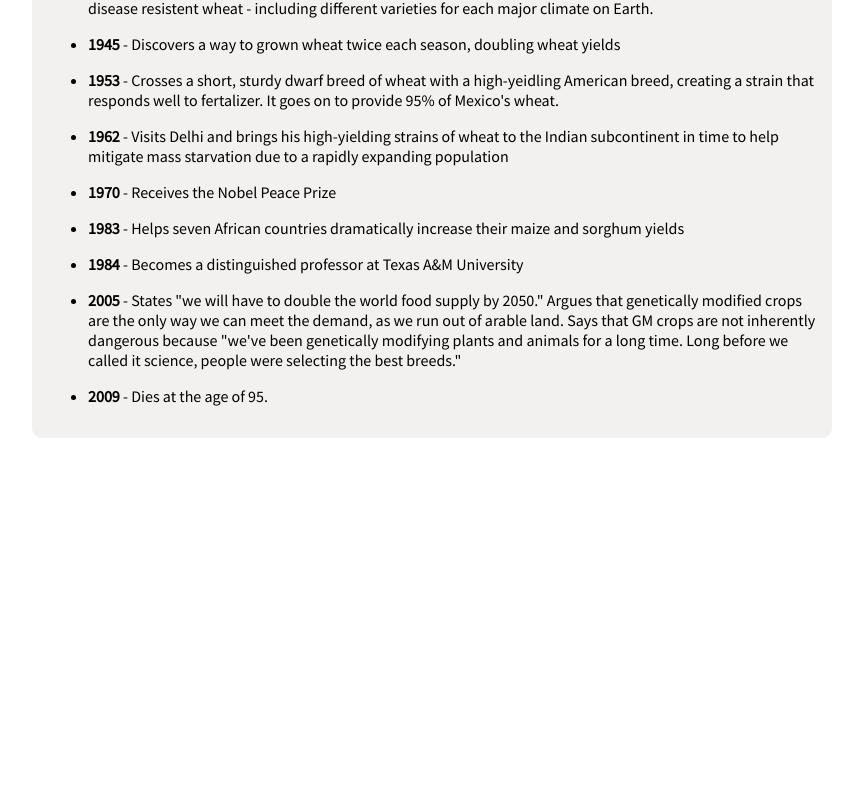
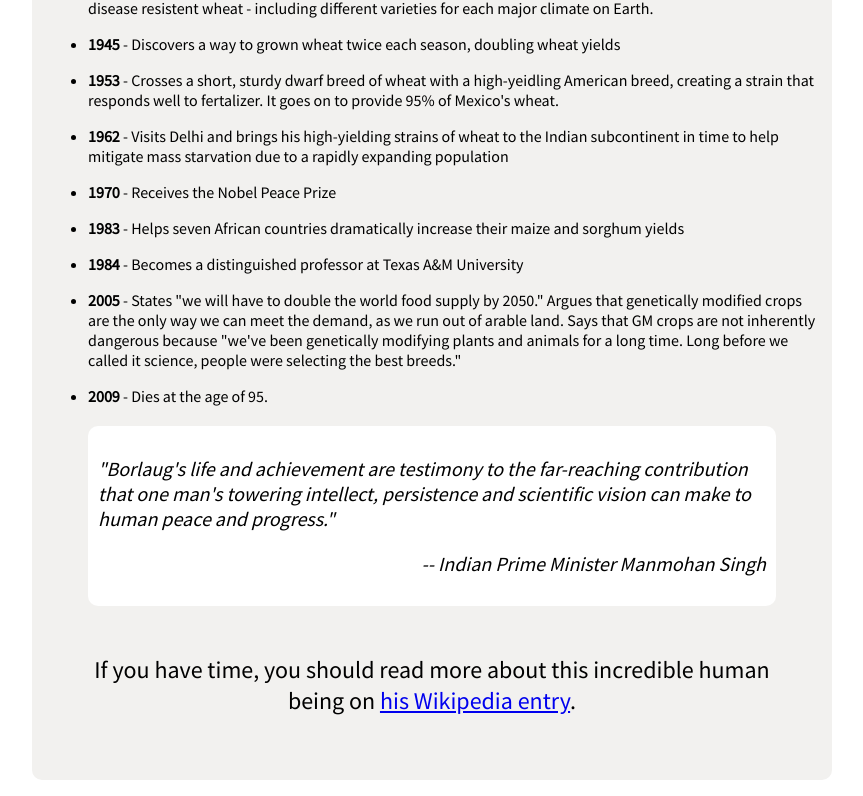
Before and after one commit to karmishin/fcc-tribute, a plain HTML site: page index.html in a window 1280 px wide. Shown: the part 995-1791 px from the top of the page, without its empty margins (208-1071 px from the left). Before the commit the page ends 1449 px from the top, so only its background shows below. Drawn offline with Linux system fonts and the light colour scheme.

Commit message:
10/10 tests, small fixes

```diff
--- a/index.css
+++ b/index.css
@@ -10,6 +10,12 @@ body {
     margin-top: 1rem;
     background-color: #f2f1ef;
     border-radius: 10px;
+}
+
+@media (max-width: 750px) {
+    .container {
+        border-radius: 0;
+    }
 }
 
 header {
@@ -58,3 +64,24 @@ figcaption {
 #tribute-info > ul > li:not(:last-child) {
     padding-bottom: 1em;
 }
+
+blockquote {
+    font-size: 20px;
+    font-style: italic;
+
+    padding: 0.5em;
+
+    background-color: white;
+    border-radius: 10px;
+}
+
+blockquote > p:last-child {
+    text-align: end;
+}
+
+#read-more {
+    padding: 1em;
+
+    text-align: center;
+    font-size: 24px;
+}
--- a/index.html
+++ b/index.html
@@ -65,6 +65,17 @@
                 </li>
                 <li><strong>2009</strong> - Dies at the age of 95.</li>
             </ul>
+
+            <blockquote>
+                <p>"Borlaug's life and achievement are testimony to the far-reaching contribution that one man's
+                    towering
+                    intellect, persistence and scientific vision can make to human peace and progress."</p>
+                <p>-- Indian Prime Minister Manmohan Singh</p>
+            </blockquote>
+
+            <p id="read-more">If you have time, you should read more about this incredible human being on <a
+                    href="https://en.wikipedia.org/wiki/Norman_Borlaug" target="_blank" id="tribute-link">his Wikipedia
+                    entry</a>.</p>
         </div>
     </main>
 
```
